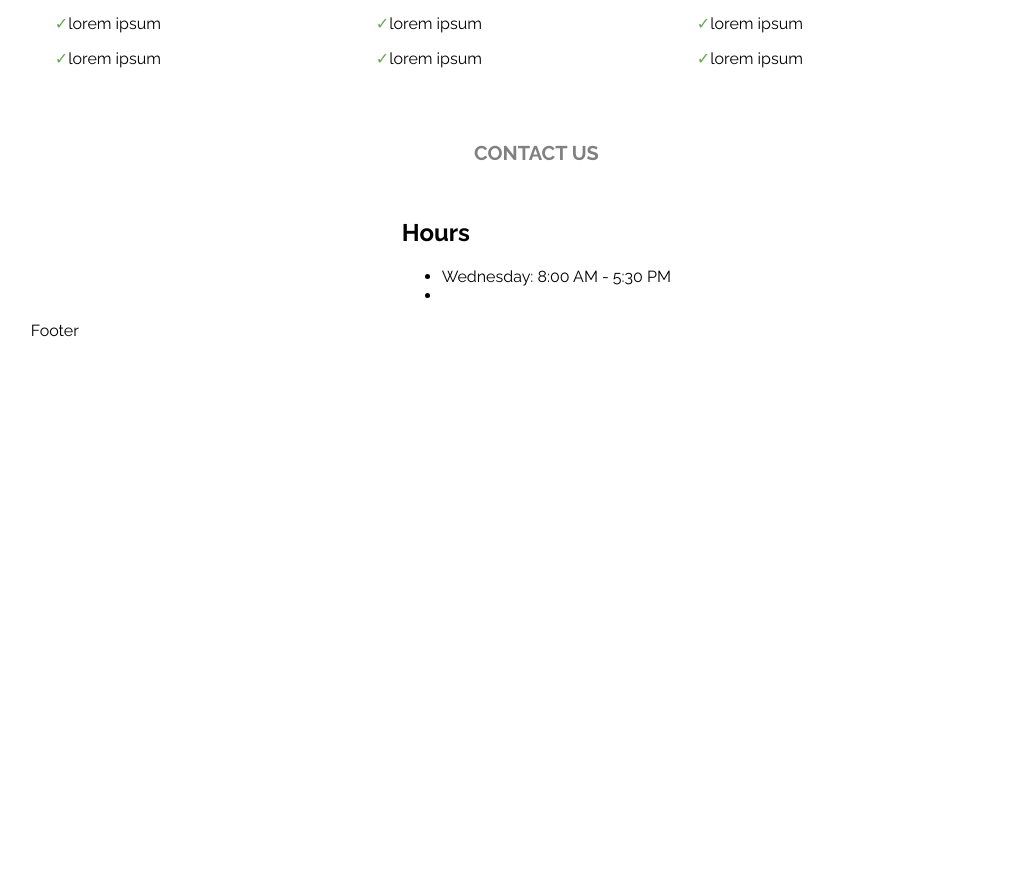
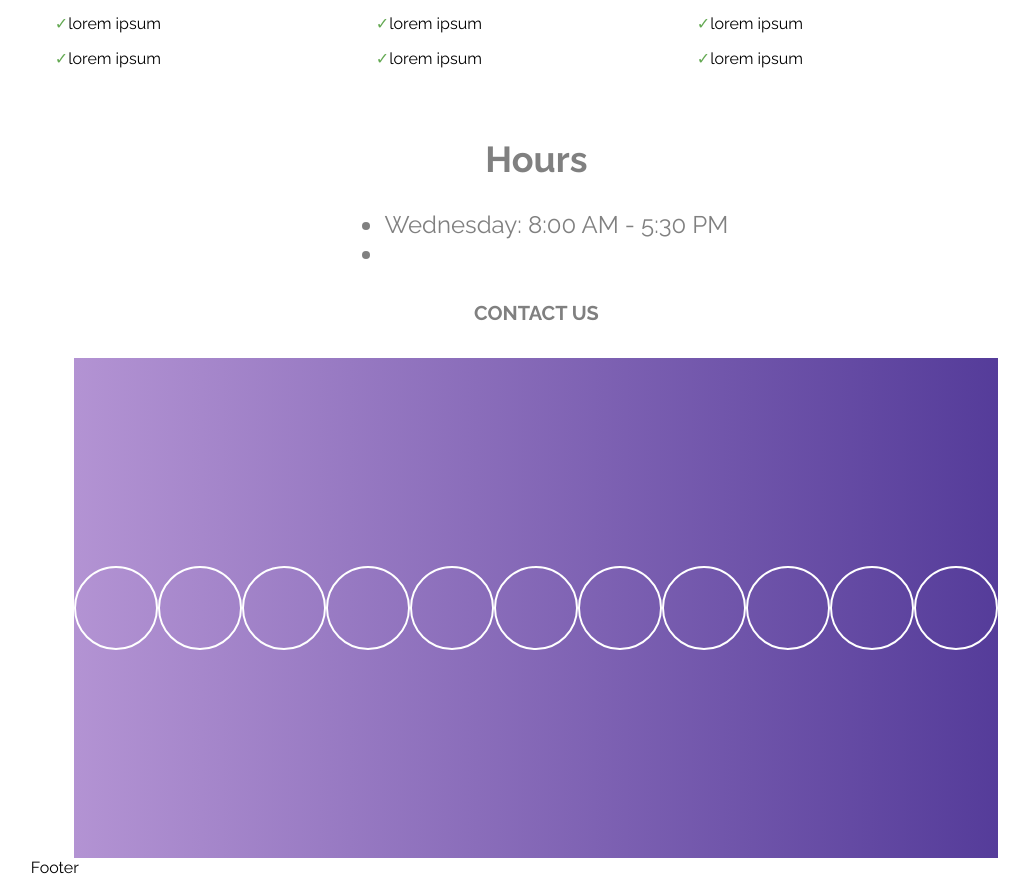
Before and after one commit to 007John-nrg/fkl-dev, a React (Create React App) app: page / in a window 1280 px wide. Shown: the part 2480-3365 px from the top of the page, without its empty margins (230-1259 px from the left). Before the commit the page ends 2828 px from the top, so only its background shows below. Built offline with nearby package versions, Linux system fonts and the light colour scheme.

Commit message:
attempt at contact us socials. Not complete

```diff
--- a/src/Components/Contact.js
+++ b/src/Components/Contact.js
@@ -6,9 +6,103 @@ const Contact = () => {
   return (
     <div className="contactBox">
       <div className="sectionTitle">
+          <OpenHours />
         <h5>CONTACT US</h5>
       </div>
-      <OpenHours />
+      <div class="banner">
+
+  <div class="networks">
+    <div id="facebook" class="networks-outer">
+      <a href="https://facebook.com">
+        <i class="fa fa-facebook"></i>
+      </a>
+    </div>
+  </div>
+
+  <div class="networks">
+    <div id="instagram" class="networks-outer">
+      <a href="#">
+        <i class="fa fa-instagram"></i>
+      </a>
+    </div>
+  </div>
+
+  <div class="networks">
+    <div id="youtube" class="networks-outer">
+      <a href="#">
+        <i class="fa fa-youtube-play"></i>
+      </a>
+    </div>
+  </div>
+
+
+  <div class="networks">
+    <div id="twitter" class="networks-outer">
+      <a href="#">
+        <i class="fa fa-twitter"></i>
+      </a>
+    </div>
+  </div>
+
+
+  <div class="networks">
+    <div id="google-plus" class="networks-outer">
+      <a href="">
+        <i class="fa fa-google-plus-official"></i>
+      </a>
+    </div>
+  </div>
+
+
+  <div class="networks">
+    <div id="pinterest" class="networks-outer">
+      <a href="">
+        <i class="fa fa-pinterest"></i>
+      </a>
+    </div>
+  </div>
+
+  <div class="networks">
+    <div id="tumblr" class="networks-outer">
+      <a href="">
+        <i class="fa fa-tumblr"></i>
+      </a>
+    </div>
+  </div>
+
+  <div class="networks">
+    <div id="linkedin" class="networks-outer">
+      <a href="">
+        <i class="fa fa-linkedin"></i>
+      </a>
+    </div>
+  </div>
+
+  <div class="networks">
+    <div id="rss" class="networks-outer">
+      <a href="">
+        <i class="fa fa-rss"></i>
+      </a>
+    </div>
+  </div>
+
+  <div class="networks">
+    <div id="deviantart" class="networks-outer">
+      <a href="">
+        <i class="fa fa-deviantart"></i>
+      </a>
+    </div>
+  </div>
+
+  <div class="networks">
+    <div id="vimeo" class="networks-outer">
+      <a href="">
+        <i class="fa fa-vimeo"></i>
+      </a>
+    </div>
+  </div>
+
+</div>
     </div>
   )
 }
--- a/src/Components/components.css
+++ b/src/Components/components.css
@@ -247,3 +247,170 @@
     align-items: center;
     flex-direction: column;
   }
+
+  .banner {
+    max-height: 100%;
+    height: 500px;
+    box-sizing: border-box;
+    text-align: center;
+    background-image: linear-gradient(to left, #553c9a, #b393d3);
+
+  }
+
+  .networks {
+    display: inline-block;
+    position: relative;
+    top: 50%;
+    transform: translateY(-50%);
+  }
+
+  .networks-outer {
+    display: table;
+    position: relative;
+    width: 5em;
+    height: 5em;
+    border: 2px solid white;
+    border-radius: 4em;
+    transition: background-color 0.2s ease-in-out;
+  }
+
+  .networks-outer a {
+    display: table-cell;
+    vertical-align: middle;
+    color: white;
+  }
+
+  .fa:before {
+    font-size: 40px;
+  }
+
+  .networks:hover .networks-outer {
+    background: rgba(255,255,255,.5);
+    cursor: pointer;
+  }
+
+  /**** Social-Network-Specific ****/
+
+  .networks:hover .fa-facebook {
+    color: rgb(59,89,152);
+  }
+
+  #facebook.networks-outer:hover {
+    border-color: rgb(59,89,152);
+    border: green solid 2px;
+  }
+
+  .networks:hover .fa-instagram {
+    color: black;
+  }
+
+  #instagram.networks-outer:hover {
+    border-color: black;
+  }
+
+  .networks:hover .fa-youtube-play {
+    color: red;
+  }
+
+  #youtube.networks-outer:hover {
+    border-color: red;
+  }
+
+  .networks:hover .fa-twitter {
+    color: rgb(29,161,242);
+  }
+
+  #twitter.networks-outer:hover {
+    border-color: rgb(29,161,242);
+  }
+
+  .networks:hover .fa-google-plus-official {
+    animation: multicolor 4s linear 0s infinite alternate;
+    color: #db3236;
+  }
+
+  #google-plus.networks-outer:hover {
+    animation: multicolorBorder 4s linear 0s infinite alternate;
+    border-color: #db3236;
+  }
+
+  @keyframes multicolor {
+    0% {
+      color: #4885ed;
+    }
+    33% {
+      color: #3cba54;
+    }
+    66% {
+      color: #f4c20d;
+    }
+    100% {
+      color: #db3236;
+    }
+  }
+
+  @keyframes multicolorBorder {
+    0% {
+      border-color: #4885ed;
+    }
+    33% {
+      border-color: #3cba54;
+    }
+    66% {
+      border-color: #f4c20d;
+    }
+    100% {
+      border-color: #db3236;
+    }
+  }
+
+
+  .networks:hover .fa-pinterest {
+    color: rgb(189,8,28);
+  }
+
+  #pinterest.networks-outer:hover {
+    border-color: rgb(189,8,28);
+  }
+
+  .networks:hover .fa-tumblr {
+    color: #36465d;
+  }
+
+  #tumblr.networks-outer:hover {
+    border-color: #36465d;
+  }
+
+  .networks:hover .fa-linkedin {
+    color: #0077B5;
+  }
+
+  #linkedin.networks-outer:hover {
+    border-color: #0077B5;
+  }
+
+  .networks:hover .fa-rss {
+    color: #ee802f;
+  }
+
+  #rss.networks-outer:hover {
+    border-color: #ee802f;
+  }
+
+  .networks:hover .fa-deviantart {
+    color: #05cc47;
+  }
+
+  #deviantart.networks-outer:hover {
+    border-color: #05cc47;
+  }
+
+  .networks:hover .fa-vimeo {
+    color: #1ab7ea;
+  }
+
+  #vimeo.networks-outer:hover {
+    border-color: #1ab7ea;
+  }
+
+ /* footer styles */
```
Also changed, not shown: src/assets/fb.jpg (added).
